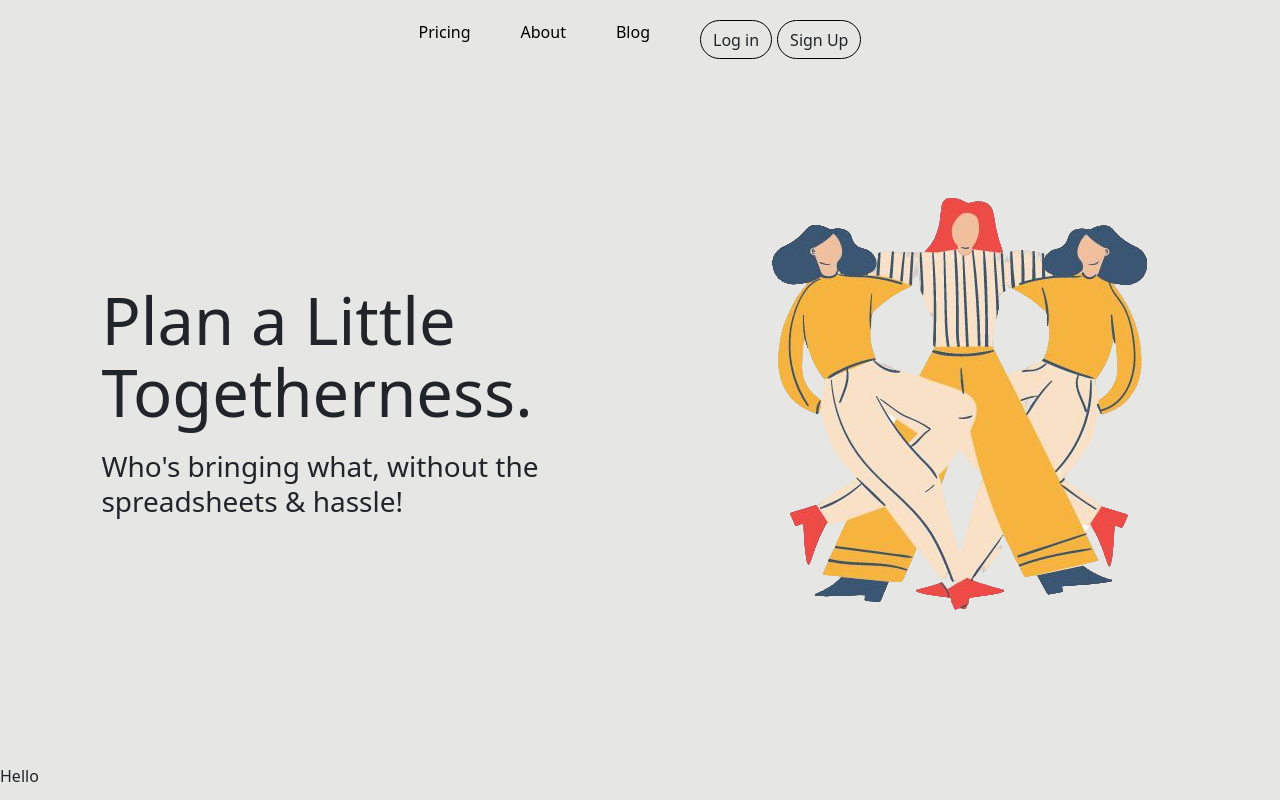
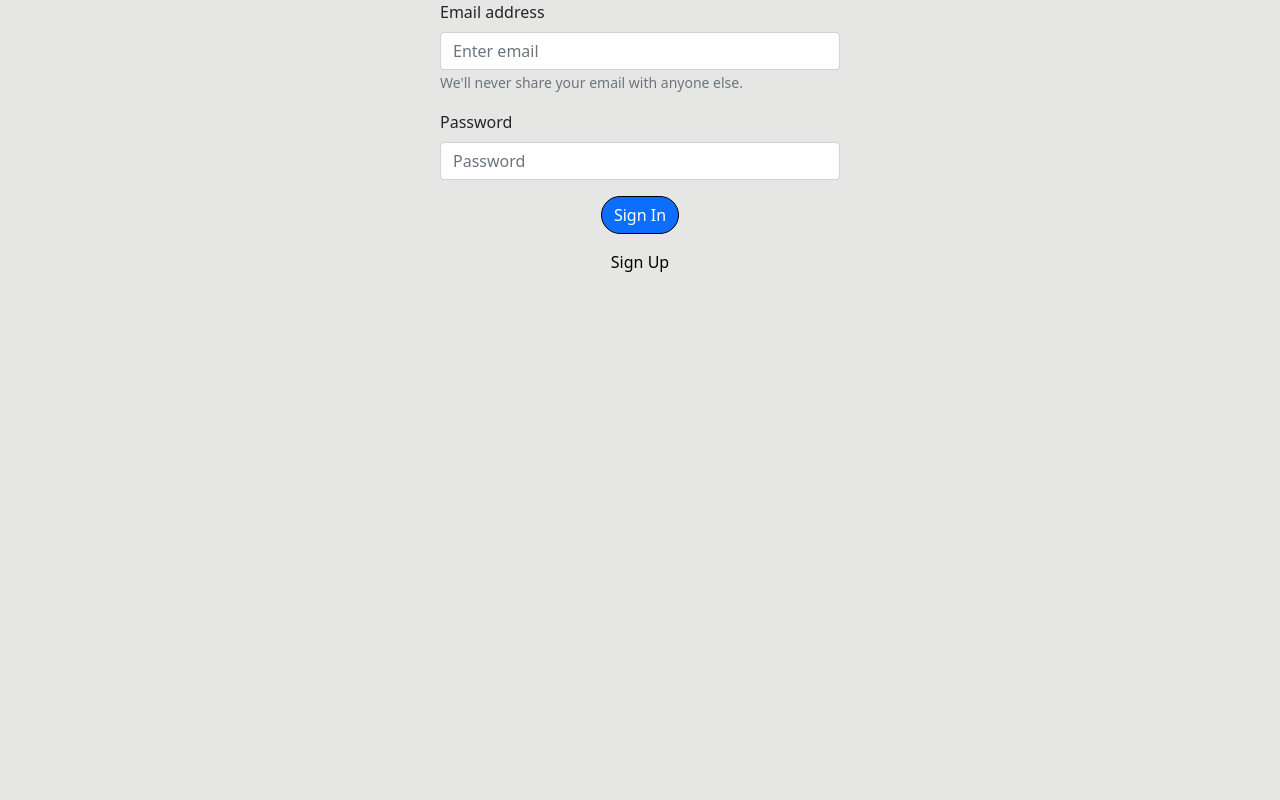
Before and after one commit to carljduff/clone-frontend, a React (Create React App) app: page /login in a window 1280 px wide. Built offline with nearby package versions, Linux system fonts and the light colour scheme.

Commit message:
created login

```diff
--- a/src/App.js
+++ b/src/App.js
@@ -1,20 +1,52 @@
 import './App.css';
-import Home from './pages/Home';
 import Login from './pages/Login';
 import NavBar from './components/NavBar';
+import { Link } from 'react-router-dom';
 import React from 'react';
+import girls from './images/girls.png'
 
+import './css/navbar.css'
 function App() {
 
 
 
 
   return (
-    <div className="App">
-    <NavBar/>
-    <Home/>
-    <Login/>
+    <>
+
+   <div className="nav-main">
+
+
+           <a href="">Pricing</a>
+           <a href="">About</a>
+           <a href="">Blog</a>
+           <Link to='/login'>Login</Link>
+           <Link to='/addevent'>Event</Link>
+
+           <div className='nav-btn'>
+           <button href="../pages/Login" className='btn'>Log in</button>
+           <button className='btn'>Sign Up</button>
+
+           </div>
+   </div>
+
+    <div className="home-container">
+    <div className="home-left">
+        <div className="home-left-wrapper">
+    <h1 className="title">Plan a Little</h1>
+    <h1 className="title-1">Togetherness.</h1>
+    <h3 className="subtitle">Who's bringing what, without the</h3>
+    <h3 className="subtitle">spreadsheets & hassle!</h3>
+        </div>
     </div>
+
+    <div className="home-right">
+        <img src={girls}/>
+    </div>
+
+
+</div>
+</>
   );
 }
 
--- a/src/components/AddEvent.js
+++ b/src/components/AddEvent.js
@@ -24,45 +24,53 @@ const AddEvent = () => {
       console.log(event)
   }
   return (
-    <form className="event-form">
+    <div className="container">
+    {/* <form className="event-form">
       <label>
         Title:
-        <input type="text" value={event.title} onChange={handleChange} name="title" />
+        <input className="form-input" type="text" value={event.title} onChange={handleChange} name="title" />
       </label>
       <label>
         Description:
-        <input type="text" value={event.description} onChange={handleChange} name="description" />
+        <input className="form-input" type="text" value={event.description} onChange={handleChange} name="description" />
       </label>
       <label>
         Address:
-        <input type="text" value={event.address} onChange={handleChange} name="address" />
+        <input className="form-input" type="text" value={event.address} onChange={handleChange} name="address" />
       </label>
       <label>
         Date:
-        <input type="text" value={event.date} onChange={handleChange} name="date" />
+        <input className="form-input" type="text" value={event.date} onChange={handleChange} name="date" />
       </label>
       <label>
         Start Time:
-        <input type="text" value={event.start_time} onChange={handleChange} name="start_time" />
+        <input className="form-input" type="text" value={event.start_time} onChange={handleChange} name="start_time" />
       </label>
       <label>
         End Time:
-        <input type="text" value={event.end_time} onChange={handleChange} name="end_time" />
+        <input className="form-input" type="text" value={event.end_time} onChange={handleChange} name="end_time" />
       </label>
       <label>
         Private?:
-        <input type="text" value={event.isPublic} onChange={handleChange} name="isPublic" />
+        <input className="form-input" type="text" value={event.isPublic} onChange={handleChange} name="isPublic" />
       </label>
       <label>
         Status:
-        <input type="text" value={event.status} onChange={handleChange} name="status" />
+        <input className="form-input" type="text" value={event.status} onChange={handleChange} name="status" />
       </label>
       <label>
         Guests:
-        <input type="text" value={event.guests} onChange={handleChange} name="guests" />
+        <input className="form-input" type="text" value={event.guests} onChange={handleChange} name="guests" />
       </label>
-      <input type="submit" value="Submit" />
-    </form>
+      <input className="form-input" type="submit" value="Submit" />
+    </form> */}
+  <div className="form-info">
+
+<h3>Create New</h3>
+    <input className="form-input" placeholder="Type Title Here"></input>
+  </div>
+
+    </div>
   );
 };
 
--- a/src/css/event.css
+++ b/src/css/event.css
@@ -47,6 +47,38 @@
 
 .event-form {
     display: flex;
-    flex-flow: row wrap;
+    flex-flow: column wrap;
     justify-content: center;
 }
+
+/* .container {
+    display: flex;
+    flex-flow: row;
+    justify-content: center;
+    align-items: center;
+
+} */
+
+.form-input {
+    border: 0;
+    border-bottom: 1px solid black;
+    background-color: #E6E6E4;
+    text-align: center;
+}
+
+input:focus, textarea:focus, select:focus{
+    outline: none;
+}
+
+.container {
+    border: 1px solid black;
+    display: flex;
+    flex-flow: column;
+    justify-content: center;
+    align-items: center;
+    max-width: 600px;
+}
+
+.form-info {
+    margin-bottom: 10px;
+}
--- /dev/null
+++ b/src/css/login.css
@@ -0,0 +1,21 @@
+.login-form {
+    margin: auto;
+    max-width: 400px;
+    max-height: 400px;
+}
+
+.sign-btn-container {
+    display: flex;
+    flex-flow: column;
+    justify-content: center;
+    align-items: center;
+    margin: auto;
+    max-width: 100px;
+    gap: 10px;
+}
+
+.signup-btn {
+    border: none !important;
+    background-color: #E6E6E4 !important;
+    color: black !important;
+}
--- a/src/index.js
+++ b/src/index.js
@@ -1,11 +1,21 @@
 import React from 'react';
 import ReactDOM from 'react-dom/client';
+import { BrowserRouter, Routes, Route, } from 'react-router-dom';
 import './index.css';
 import App from './App';
+import Login from './pages/Login';
+import AddEvent from './components/AddEvent'
 
 const root = ReactDOM.createRoot(document.getElementById('root'));
 root.render(
-  <React.StrictMode>
-    <App />
-  </React.StrictMode>
+  <BrowserRouter>
+  <Routes>
+  <Route path="/" element={<App />} />
+  <Route path="login" element={<Login />} />
+  <Route path='addevent' element={<AddEvent />} />
+  </Routes>
+
+
+  </BrowserRouter>
+
 );
--- a/src/pages/Home.js
+++ b/src/pages/Home.js
@@ -1,31 +1,31 @@
-import EventPreview from "../components/EventPreview";
-import EventMain from "../components/EventMain";
-import AddEvent from "../components/AddEvent";
-import React from "react";
-import girls from '../images/girls.png'
+// import EventPreview from "../components/EventPreview";
+// import EventMain from "../components/EventMain";
+// import AddEvent from "../components/AddEvent";
+// import React from "react";
+// import girls from '../images/girls.png'
 
-import '../css/navbar.css'
+// import '../css/navbar.css'
 
-const Home = () => {
+// const Home = () => {
 
-    return (
-        <div className="home-container">
-            <div className="home-left">
-                <div className="home-left-wrapper">
-            <h1 className="title">Plan a Little</h1>
-            <h1 className="title-1">Togetherness.</h1>
-            <h3 className="subtitle">Who's bringing what, without the</h3>
-            <h3 className="subtitle">spreadsheets & hassle!</h3>
-                </div>
-            </div>
+//     return (
+//         <div className="home-container">
+//             <div className="home-left">
+//                 <div className="home-left-wrapper">
+//             <h1 className="title">Plan a Little</h1>
+//             <h1 className="title-1">Togetherness.</h1>
+//             <h3 className="subtitle">Who's bringing what, without the</h3>
+//             <h3 className="subtitle">spreadsheets & hassle!</h3>
+//                 </div>
+//             </div>
 
-            <div className="home-right">
-                <img src={girls}/>
-            </div>
+//             <div className="home-right">
+//                 <img src={girls}/>
+//             </div>
 
 
-        </div>
-    )
-}
+//         </div>
+//     )
+// }
 
-export default Home;
+// export default Home;
--- a/src/pages/Login.js
+++ b/src/pages/Login.js
@@ -1,9 +1,32 @@
-import LargeModal from '../components/LargeModal'
-
+import Form from 'react-bootstrap/Form'
+import Button from "react-bootstrap/Button";
+import '../css/login.css'
 const Login = () => {
     return(
-        <div>
-            Hello
+        <div className='login-form'>
+            <Form>
+  <Form.Group className="mb-3" controlId="formBasicEmail">
+    <Form.Label>Email address</Form.Label>
+    <Form.Control type="email" placeholder="Enter email" />
+    <Form.Text className="text-muted">
+      We'll never share your email with anyone else.
+    </Form.Text>
+  </Form.Group>
+
+  <Form.Group className="mb-3" controlId="formBasicPassword">
+    <Form.Label>Password</Form.Label>
+    <Form.Control type="password" placeholder="Password" />
+  </Form.Group>
+
+  <div className='sign-btn-container'>
+  <Button className='signin-btn' variant="primary" type="submit">
+    Sign In
+  </Button>
+  <Button className='signup-btn' variant="primary" type="submit">
+    Sign Up
+  </Button>
+  </div>
+</Form>
         </div>
     )
 }
```
